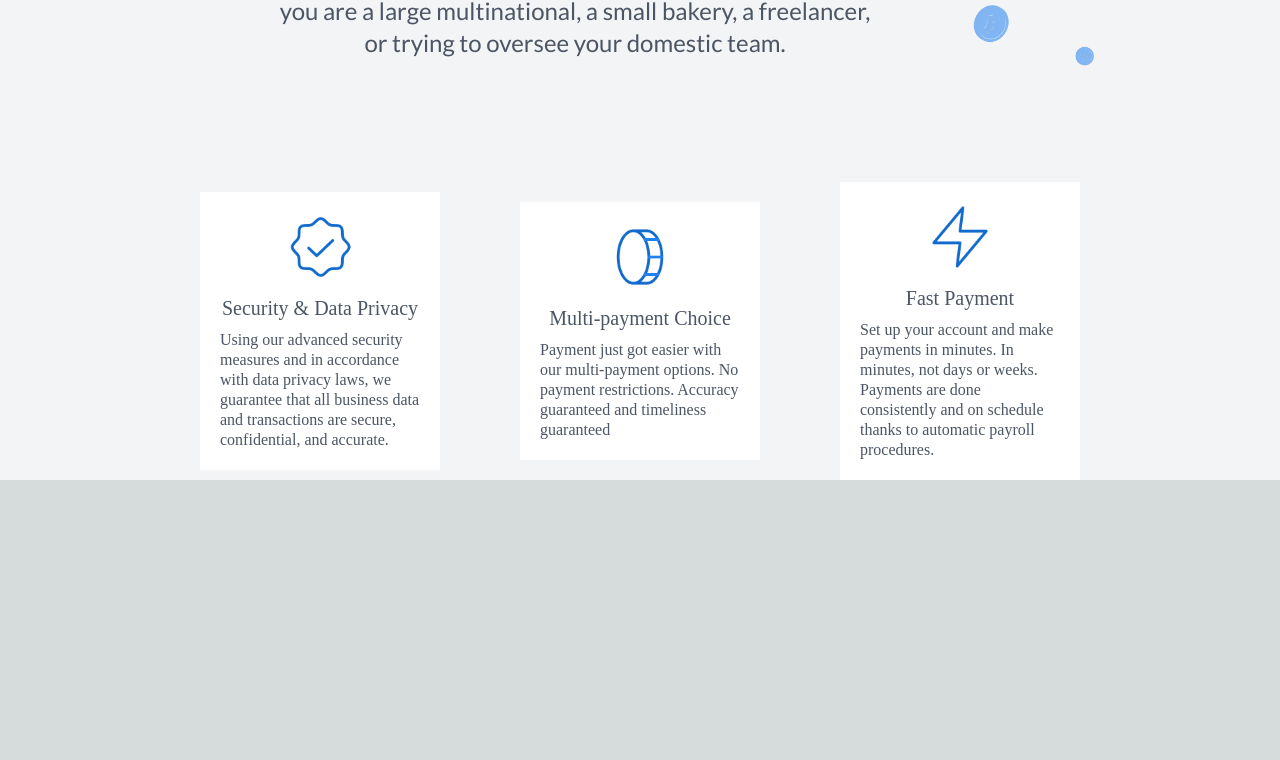
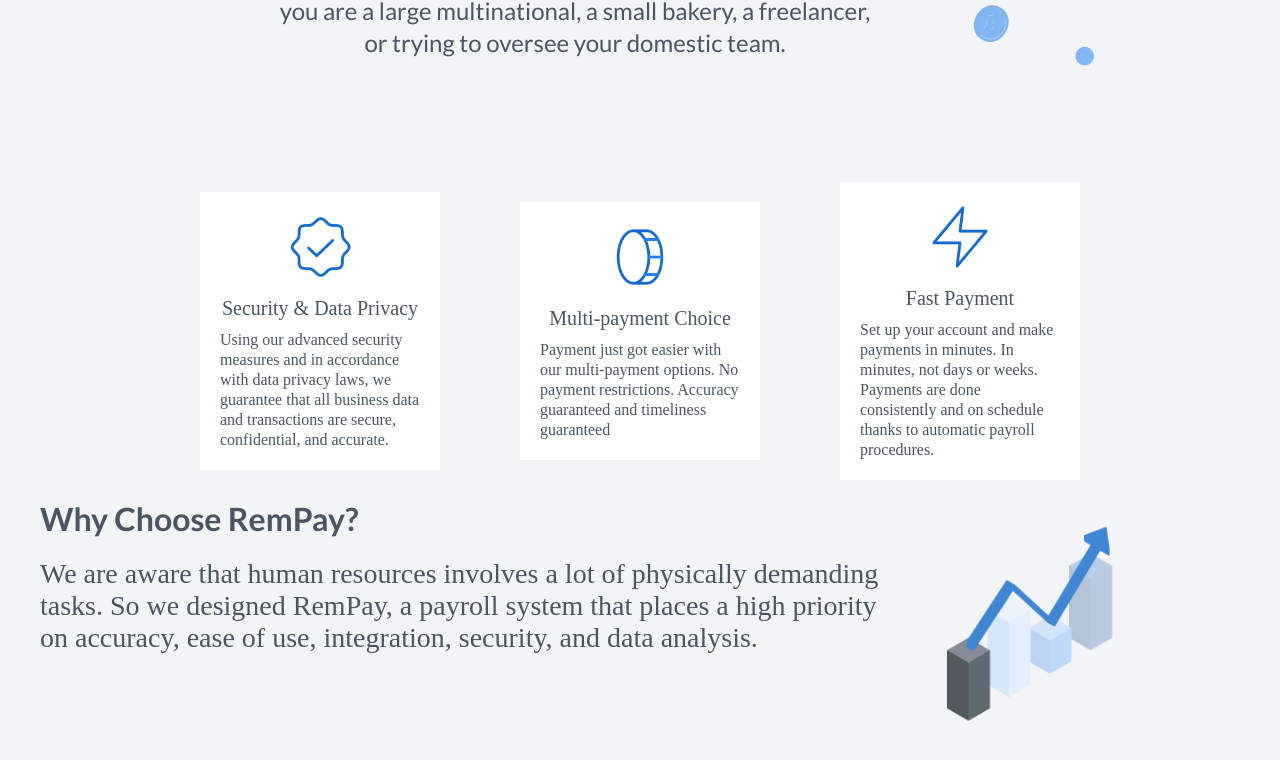
Before and after one commit to Kennyt3/RemPay, a Next.js app: page / in a window 1280 px wide. Shown: the part 1077-1837 px from the top of the page. Before the commit the page ends 1557 px from the top, so only its background shows below. Built offline with nearby package versions, Linux system fonts and the light colour scheme.

Commit message:
Working on other stuffs

```diff
--- a/component/lino/Lino.module.css
+++ b/component/lino/Lino.module.css
@@ -0,0 +1,36 @@
+.container {
+  max-width: 1200px;
+  margin-left: auto;
+  margin-right: auto;
+  padding-right: 30px;
+  padding-right: 30px;
+  margin-top: 20px;
+}
+
+.head {
+  color: rgba(75, 85, 99, 1);
+  font-size: 32px;
+  font-weight: 700;
+  line-height: 38px;
+  font-family: 'Lato';
+}
+
+.subheading {
+  color: rgba(75, 85, 99, 1);
+  font-weight: 400;
+  font-size: 28px;
+  line-height: 32px;
+  margin-top: 20px;
+  max-width: 900px;
+}
+
+.subcon {
+  display: flex;
+  justify-content: space-between;
+}
+
+@media (max-width: 850px) {
+  .imagecon {
+    display: none;
+  }
+}
--- a/component/lino/index.tsx
+++ b/component/lino/index.tsx
@@ -1,7 +1,22 @@
 import React from 'react'
-
-const Lino = () => {
-  return <div></div>
+import { homePageType } from '@/types/home'
+import styles from './Lino.module.css'
+import Image from 'next/image'
+const Lino = (props: homePageType) => {
+  const { linohead, linopara, linoimage } = props
+  return (
+    <div className={styles.container}>
+      <div className={styles.subcon}>
+        <div>
+          <h4 className={styles.head}>{linohead}</h4>
+          <p className={styles.subheading}>{linopara}</p>
+        </div>
+        <div className={styles.imagecon}>
+          <Image width={300} height={300} src={linoimage} alt='dollar' />
+        </div>
+      </div>
+    </div>
+  )
 }
 
 export default Lino
--- a/data/homedata.js
+++ b/data/homedata.js
@@ -19,5 +19,9 @@
     whyhead: 'Modern Payroll & HRM Solutions for SMEs',
     whypara:
       'Payroll & HRM are made simple with RemPay. Whether you are a large multinational, a small bakery, a freelancer, or trying to oversee your domestic team.',
+    linohead: 'Why Choose RemPay?',
+    linopara:
+      'We are aware that human resources involves a lot of physically demanding tasks. So we designed RemPay, a payroll system that places a high priority on accuracy, ease of use, integration, security, and data analysis.',
+    linoimage: '/pics/finance.png',
   }
 }
--- a/pages/index.tsx
+++ b/pages/index.tsx
@@ -6,6 +6,7 @@
 import { homePageType } from '@/types/home'
 import Leading from '@/component/leading'
 import Why from '@/component/why'
+import Lino from '@/component/lino'
 
 export default function Home(props: homePageType) {
   return (
@@ -18,6 +19,7 @@
         <Hero {...props} />
         <Leading {...props} />
         <Why {...props} />
+        <Lino {...props} />
       </main>
     </>
   )
--- /dev/null
+++ b/types/acurr.ts
@@ -0,0 +1,5 @@
+export type AcurrType = {
+  rp: string
+  head: string
+  subhead: string
+}
--- a/types/home.ts
+++ b/types/home.ts
@@ -16,4 +16,7 @@
   bitcoin: string
   whyhead: string
   whypara: string
+  linohead: string
+  linopara: string
+  linoimage: string
 }
```
Also changed, not shown: component/acurr/index.tsx (added, +8 -0 lines), data/acurr.js (added), public/pics/RP.png (added), public/pics/finance.png (added).
